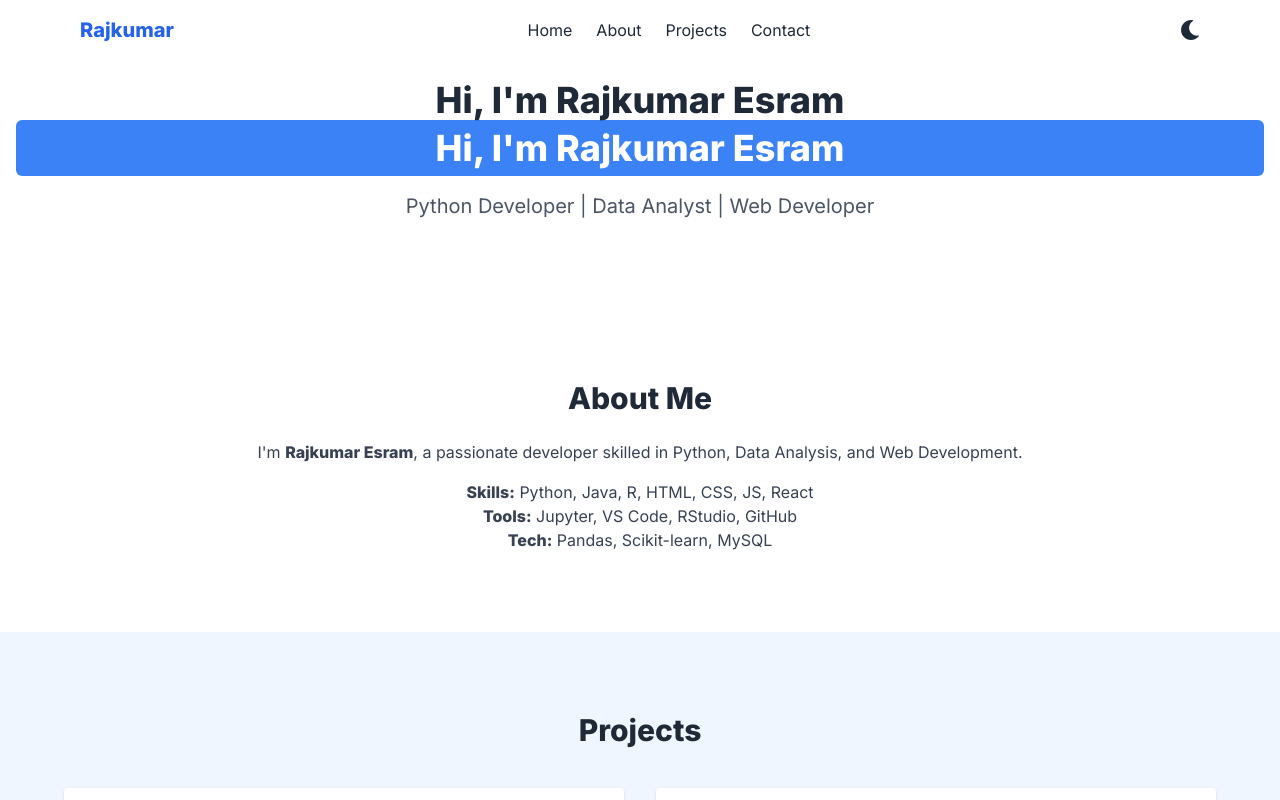
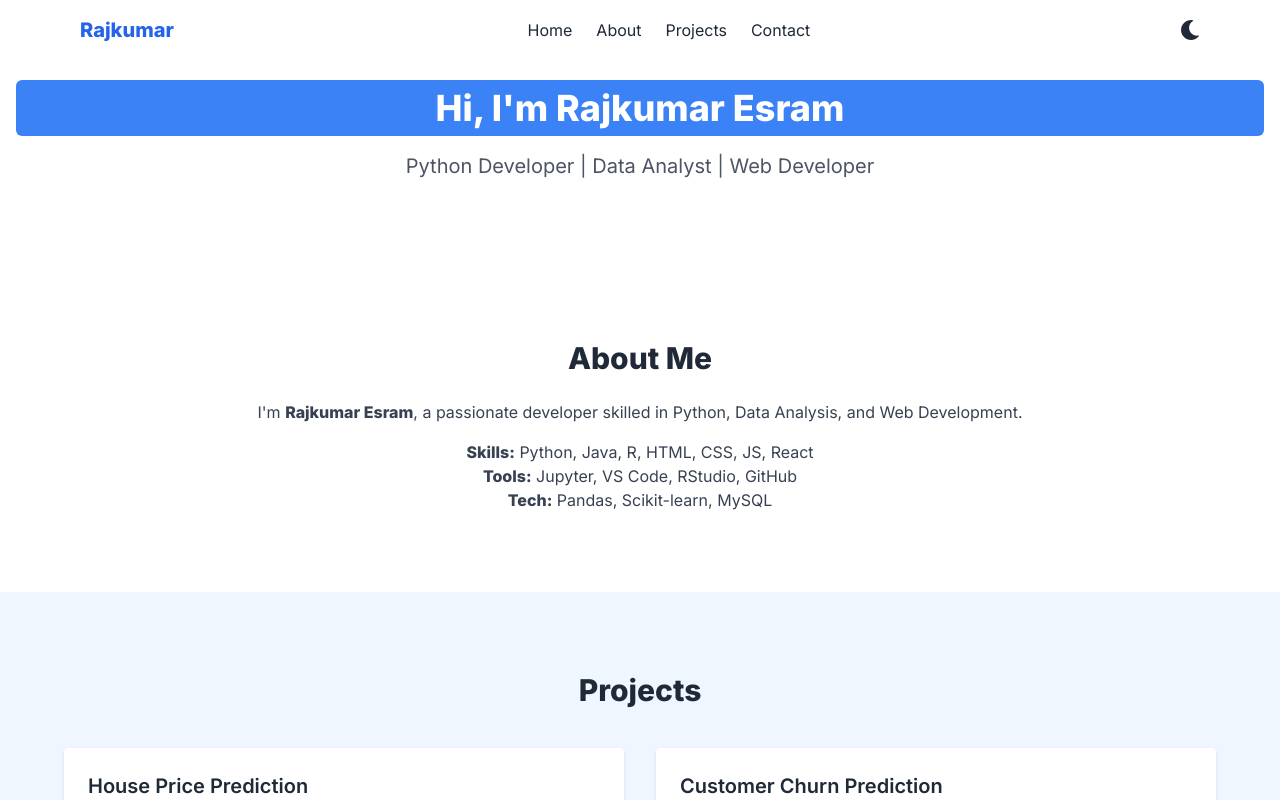
Before and after one commit to Rajkumar05-coder/rajkumar-portfolio, a React (Vite) app: page / in a window 1280 px wide. Shown: the top 800 px of the page. Built offline with nearby package versions, Linux system fonts and the light colour scheme.

Commit message:
Update Hero.jsx

```diff
--- a/src/components/Hero.jsx
+++ b/src/components/Hero.jsx
@@ -3,7 +3,6 @@ import React from 'react';
 export default function Hero() {
   return (
     <section id="home" className="py-20 px-4 text-center">
-      <h1 className="text-4xl font-bold">Hi, I'm Rajkumar Esram</h1>
       <h1 className="text-4xl font-bold bg-blue-500 text-white p-2 rounded-md">
   Hi, I'm Rajkumar Esram
 </h1>
```
